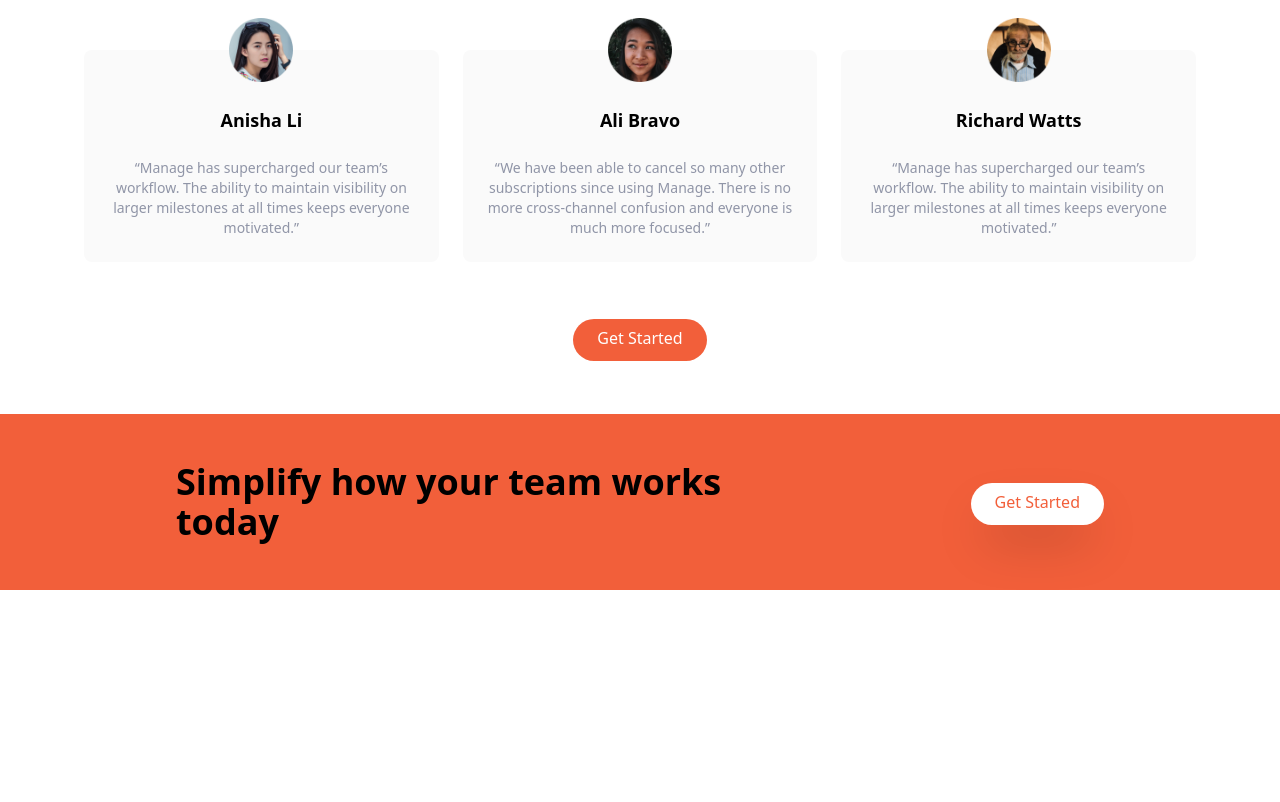
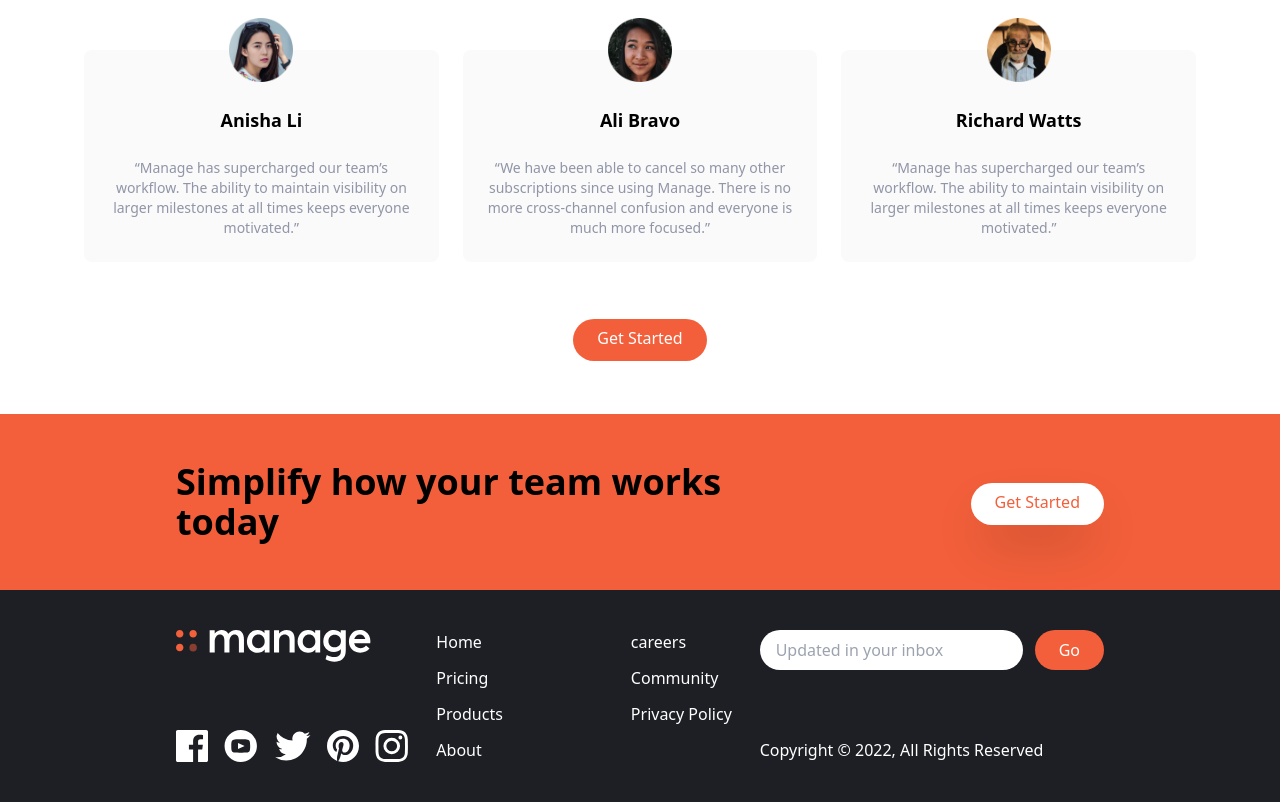
Before and after one commit to agyeievans/tailwindcss-manage-landing-page, a website: page index.html in a window 1280 px wide. Shown: the part 1354-2156 px from the top of the page. Before the commit the page ends 1944 px from the top, so only its background shows below. Drawn offline with Linux system fonts and the light colour scheme.

Commit message:
added footer

```diff
--- a/index.html
+++ b/index.html
@@ -247,5 +247,78 @@
                 </div>
             </div>
         </section>
+
+        <!-- footer -->
+        <footer class="bg-veryDarkBlue">
+            <!-- flex container -->
+            <div class="container flex flex-col-reverse justify-between px-6 py-10 mx-auto space-y-8 md:flex-row md:space-y-0">
+                <!-- logo and social links container -->
+                <div class="flex flex-col-reverse items-center justify-between space-y-12 md:flex-col md:space-y-0 md:items-start">
+                    <!-- logo -->
+                    <div>
+                        <img src="img/logo-white.svg" class="h-8" alt="">
+                    </div>
+                    <!-- social links container -->
+                    <div class="flex justify-center space-x-4">
+                        <!-- Link 1 -->
+                        <a href="#">
+                          <img src="img/icon-facebook.svg" alt="" class="h-8" />
+                        </a>
+                        <!-- Link 2 -->
+                        <a href="#">
+                          <img src="img/icon-youtube.svg" alt="" class="h-8" />
+                        </a>
+                        <!-- Link 3 -->
+                        <a href="#">
+                          <img src="img/icon-twitter.svg" alt="" class="h-8" />
+                        </a>
+                        <!-- Link 4 -->
+                        <a href="#">
+                          <img src="img/icon-pinterest.svg" alt="" class="h-8" />
+                        </a>
+                        <!-- Link 5 -->
+                        <a href="#">
+                          <img src="img/icon-instagram.svg" alt="" class="h-8" />
+                        </a>
+                      </div>
+                </div>
+
+                <!-- list container -->
+                <div class="flex justify-around space-x-32">
+                    <div class="flex flex-col space-y-3 text-white">
+                        <a href="#" class="hover:text-brightRed">Home</a>
+                        <a href="#" class="hover:text-brightRed">Pricing</a>
+                        <a href="#" class="hover:text-brightRed">Products</a>
+                        <a href="#" class="hover:text-brightRed">About</a>
+                    </div>
+                    <div class="flex flex-col space-y-3 text-white">
+                        <a href="#" class="hover:text-brightRed">careers</a>
+                        <a href="#" class="hover:text-brightRed">Community</a>
+                        <a href="#" class="hover:text-brightRed">Privacy Policy</a>
+                    </div>
+                </div>
+
+                <!-- input container -->
+                <div class="flex flex-col justify-between">
+                    <form>
+                      <div class="flex space-x-3">
+                        <input
+                          type="text"
+                          class="flex-1 px-4 rounded-full focus:outline-none"
+                          placeholder="Updated in your inbox"
+                        />
+                        <button
+                          class="px-6 py-2 text-white rounded-full bg-brightRed hover:bg-brightRedLight focus:outline-none"
+                        >
+                          Go
+                        </button>
+                      </div>
+                    </form>
+                    <div class="hidden text-white md:block">
+                      Copyright &copy; 2022, All Rights Reserved
+                    </div>
+                  </div>
+            </div>
+        </footer>
     </body>
 </html>
```
Also changed, not shown: css/main.css.
